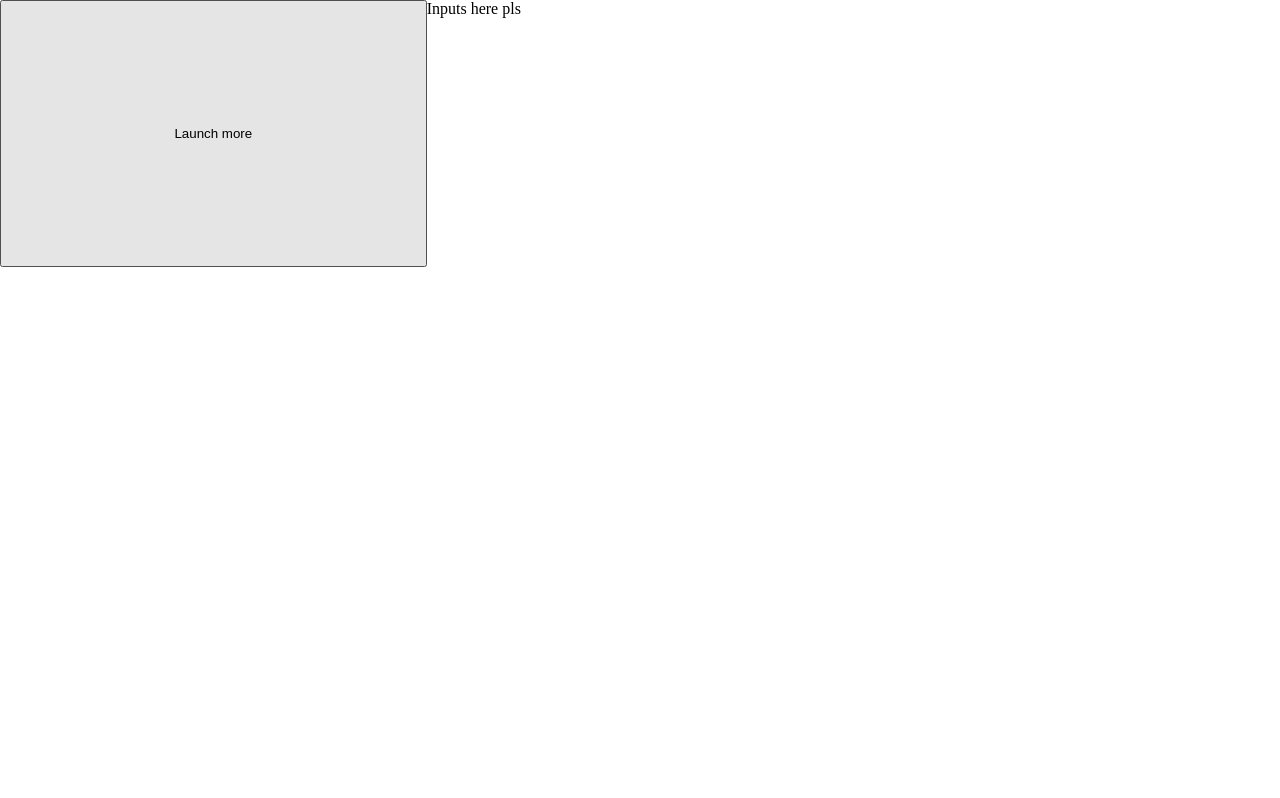
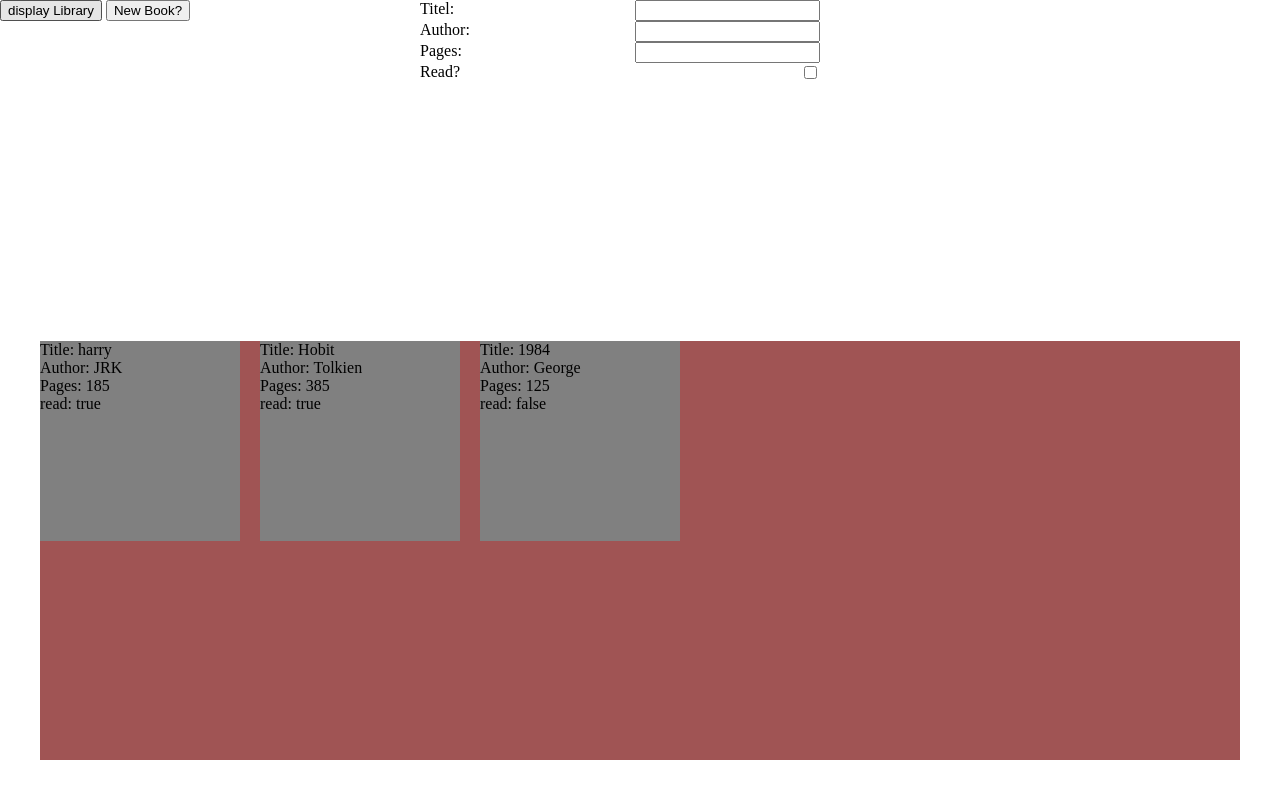
Before and after one commit to feindreh/Library, a plain HTML site: page index.html in a window 1280 px wide. Drawn offline with Linux system fonts and the light colour scheme.

Commit message:
make book from inputs with button function

```diff
--- a/index.html
+++ b/index.html
@@ -10,8 +10,16 @@
 </head>
 <body>
     <div id="main-container">
-        <button type="button" id="Launch">Launch more</button>
-        <div id="input">Inputs here pls</div>
+        <div id="buttons">
+            <button type="button" id="Launch">display Library</button>
+            <button type="button" id="Add">New Book?</button>
+        </div>
+        <div id="input">
+            <div><label for="title">Titel:</label><input id="title" name="title" type="text"></div>
+            <div><label for="author">Author:</label><input id="author" name="author"type="text"></div>
+            <div><label for="pages">Pages:</label><input id="pages" name="pages" type="text"></div>
+            <div><label for="read">Read?</label><input id="read" name="read" type="checkbox"> </div>
+        </div>
         <div id="book-shelf"></div>
     </div>
 </body>
--- a/script.js
+++ b/script.js
@@ -10,13 +10,25 @@ function Book(title, author, pages, read) {
   this.read = read;
 }
 
+function displayLibrary() {
+  // loop through library and render the books
+  document.getElementById('book-shelf').innerHTML = '';
+  for (const book of myLibrary) {
+    const div = getDivFromBook(book);
+    document.getElementById('book-shelf').appendChild(div);
+  }
+}
+
 function addBook(title, author, pages, read) {
   // add a book to the library
+
   const book = new Book(title, author, pages, read);
   myLibrary.push(book);
+  displayLibrary();
 }
 
 function getDivFromBook(book) {
+  // getDivFromBook
   const div = document.createElement('div');
   div.style.cssText = 'color: black; background: grey;';
 
@@ -37,18 +49,23 @@ function getDivFromBook(book) {
   return div;
 }
 
-function displayLibrary() {
-  // loop through library and render the books
-  document.getElementById('book-shelf').innerHTML = '';
-  for (const book of myLibrary) {
-    const div = getDivFromBook(book);
-    document.getElementById('book-shelf').appendChild(div);
-  }
+function makeBookFromInputs() {
+  const title = document.getElementById('title').value;
+  const author = document.getElementById('author').value;
+  const pages = document.getElementById('pages').value;
+  const read = document.getElementById('read').checked;
+
+  addBook(title, author, pages, read);
 }
 
 const Launch = document.querySelector('#Launch');
 Launch.addEventListener('click', () => { displayLibrary(); });
 
+const newBookButton = document.querySelector('#Add');
+newBookButton.addEventListener('click', () => {
+  makeBookFromInputs();
+});
+
 addBook('harry', 'JRK', 185, 'true');
 addBook('Hobit', 'Tolkien', 385, 'true');
 addBook('1984', 'George', 125, 'false');
--- a/style.css
+++ b/style.css
@@ -13,13 +13,23 @@ html,body>div{
 
 #main-container{
     display: grid;
-    grid-template: 1fr 2fr / 1fr 2fr
+    grid-template: 1fr 2fr 1f/ 1fr 2fr
 }
 #book-shelf{
     margin:40px;
-    grid-area: 2/1/3/3;
+    grid-area: 2/1/3/4;
     display:grid;
     grid-gap:20px;
     grid-template-columns: repeat(auto-fit,  minmax(150px, 200px));
     grid-template-rows: repeat(auto-fit,  minmax(150px, 200px));
+    background-color: rgba(141, 49, 49, 0.829);
 }
+#input{
+    display: flex;
+    flex-direction: column;
+    width: 400px;
+}
+#input>div{
+    display: flex;
+    justify-content: space-between;
+}
```
